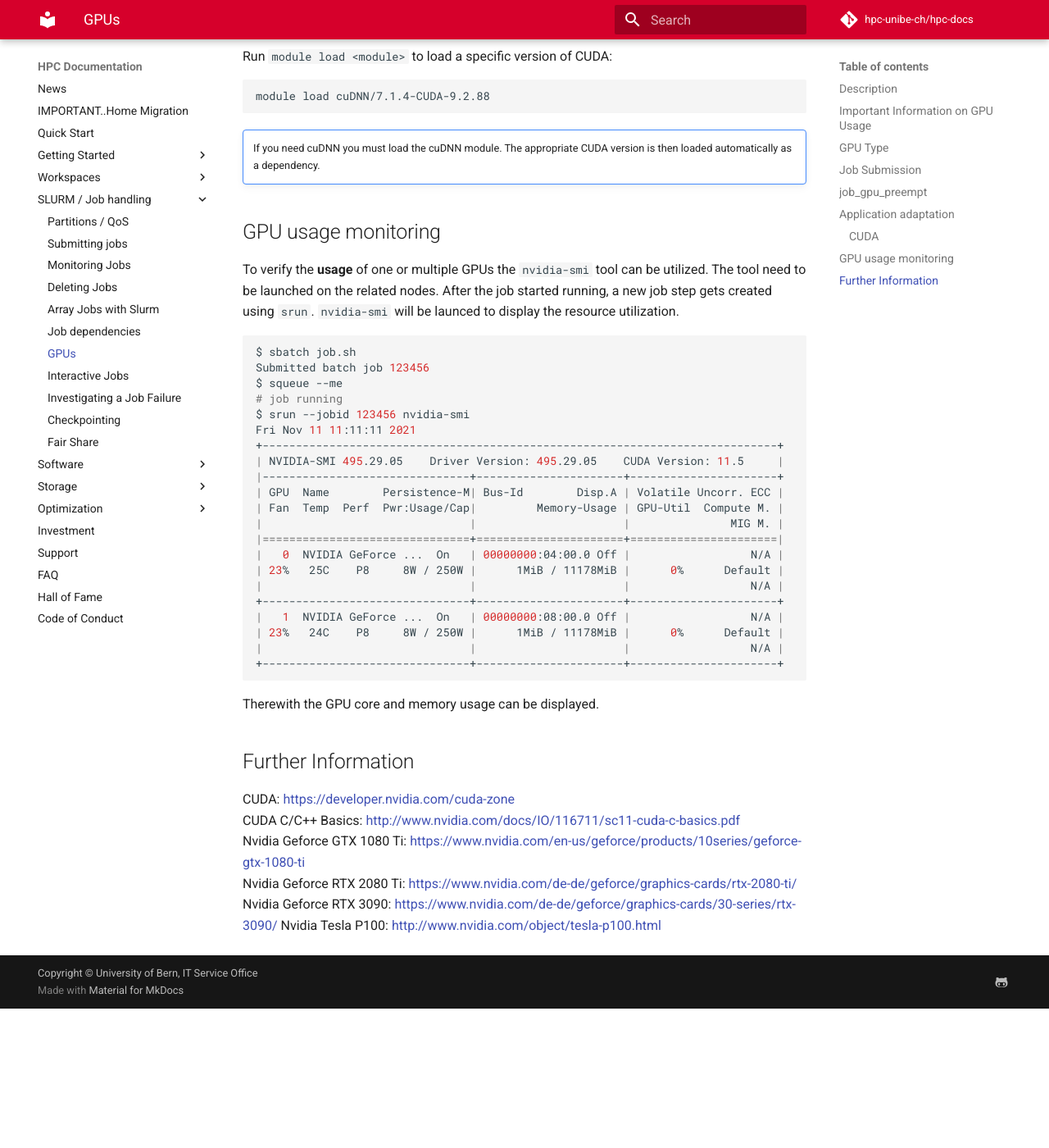
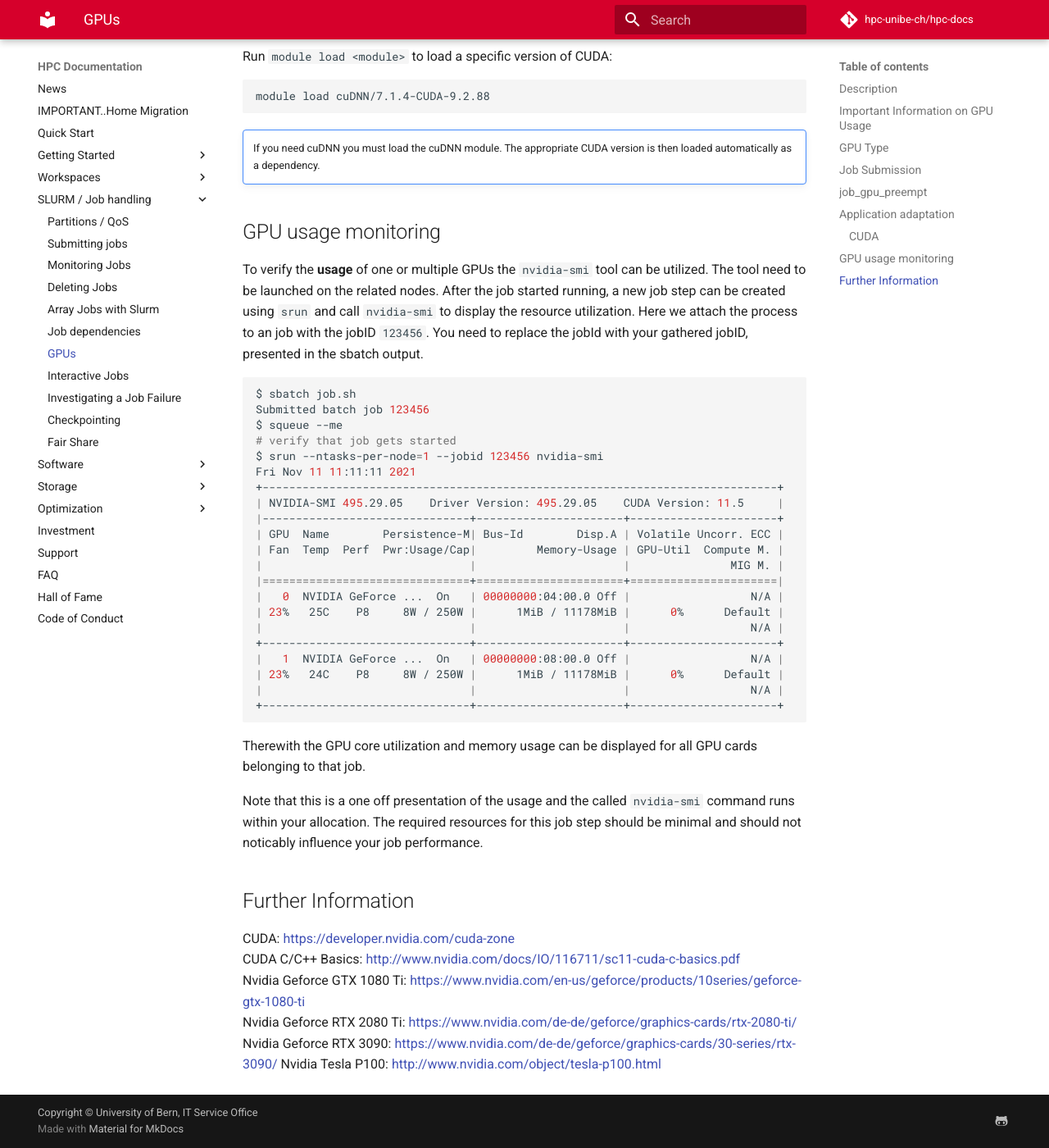
Before and after one commit to hpc-unibe-ch/hpc-unibe-ch.github.io, an MkDocs documentation site: the page built from docs/slurm/gpus.md, in a window 1280 px wide and 1400 px high, scrolled down 2101 px. Shown: the whole window at 82% size. Built offline with MkDocs 1.6.1 and Material for MkDocs 9.7.7, drawn with Linux system fonts in a browser that asks for light colours; comment, search, counter and statistics services are not loaded; before the commit the page ends 3331 px from its top, so only the background shows below that.

Commit message:
imporve GPU monitoring

````diff
--- a/docs/slurm/gpus.md
+++ b/docs/slurm/gpus.md
@@ -82,14 +82,14 @@ module load cuDNN/7.1.4-CUDA-9.2.88
 
 ## GPU usage monitoring
 
-To verify the **usage** of one or multiple GPUs the `nvidia-smi` tool can be utilized. The tool need to be launched on the related nodes. After the job started running, a new job step gets created using `srun`. `nvidia-smi` will be launced to display the resource utilization.
+To verify the **usage** of one or multiple GPUs the `nvidia-smi` tool can be utilized. The tool need to be launched on the related nodes. After the job started running, a new job step can be created using `srun` and call `nvidia-smi` to display the resource utilization. Here we attach the process to an job with the jobID `123456`. You need to replace the jobId with your gathered jobID, presented in the sbatch output.
 
 ```Bash
 $ sbatch job.sh
 Submitted batch job 123456
 $ squeue --me
-# job running
-$ srun --jobid 123456 nvidia-smi
+# verify that job gets started
+$ srun --ntasks-per-node=1 --jobid 123456 nvidia-smi
 Fri Nov 11 11:11:11 2021
 +-----------------------------------------------------------------------------+
 | NVIDIA-SMI 495.29.05    Driver Version: 495.29.05    CUDA Version: 11.5     |
@@ -107,7 +107,9 @@ Fri Nov 11 11:11:11 2021
 |                               |                      |                  N/A |
 +-------------------------------+----------------------+----------------------+
 ```
-Therewith the GPU core and memory usage can be displayed.
+Therewith the GPU core utilization and memory usage can be displayed for all GPU cards belonging to that job.
+
+Note that this is a one off presentation of the usage and the called `nvidia-smi` command runs within your allocation. The required resources for this job step should be minimal and should not noticably influence your job performance.
 
 ## Further Information
 
````
